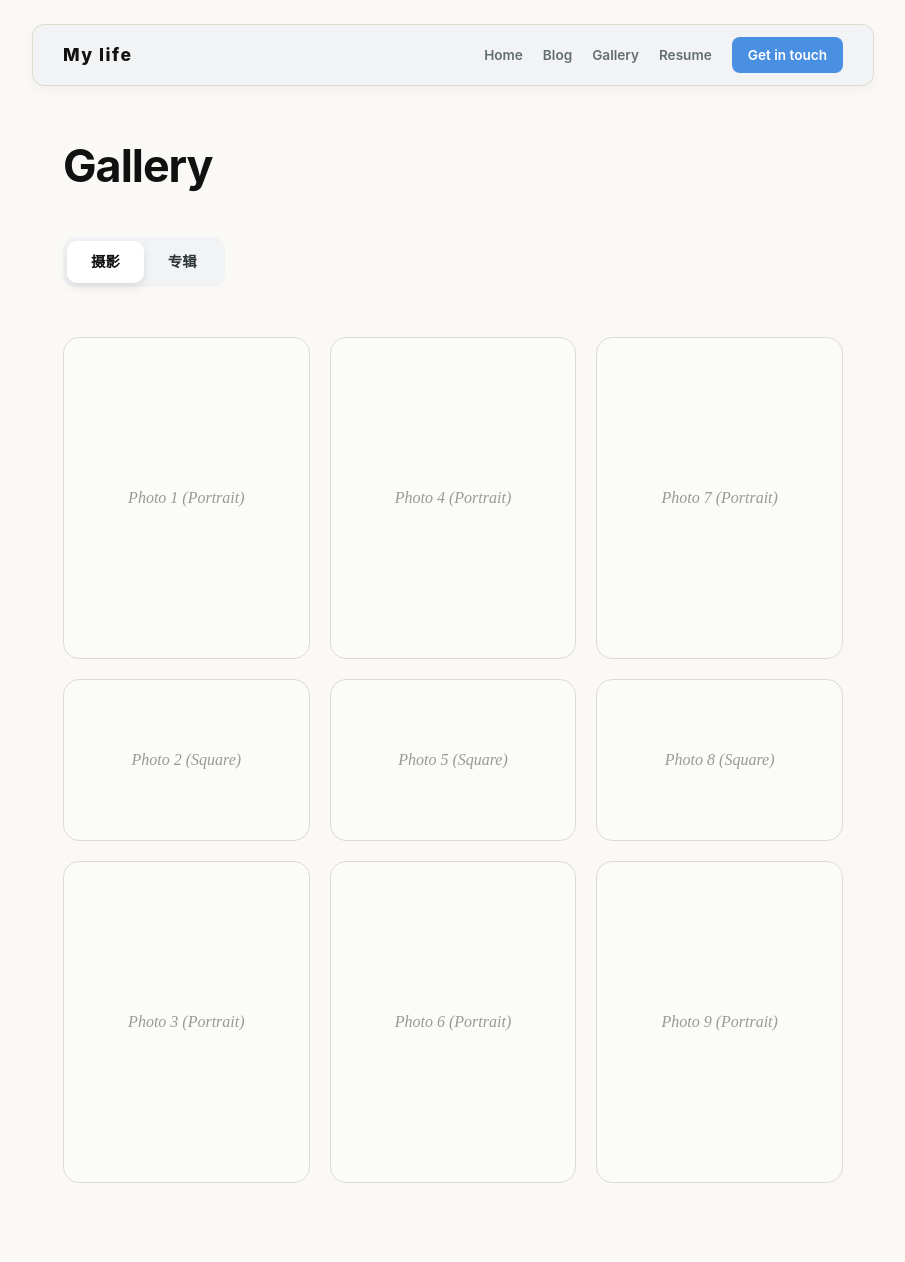
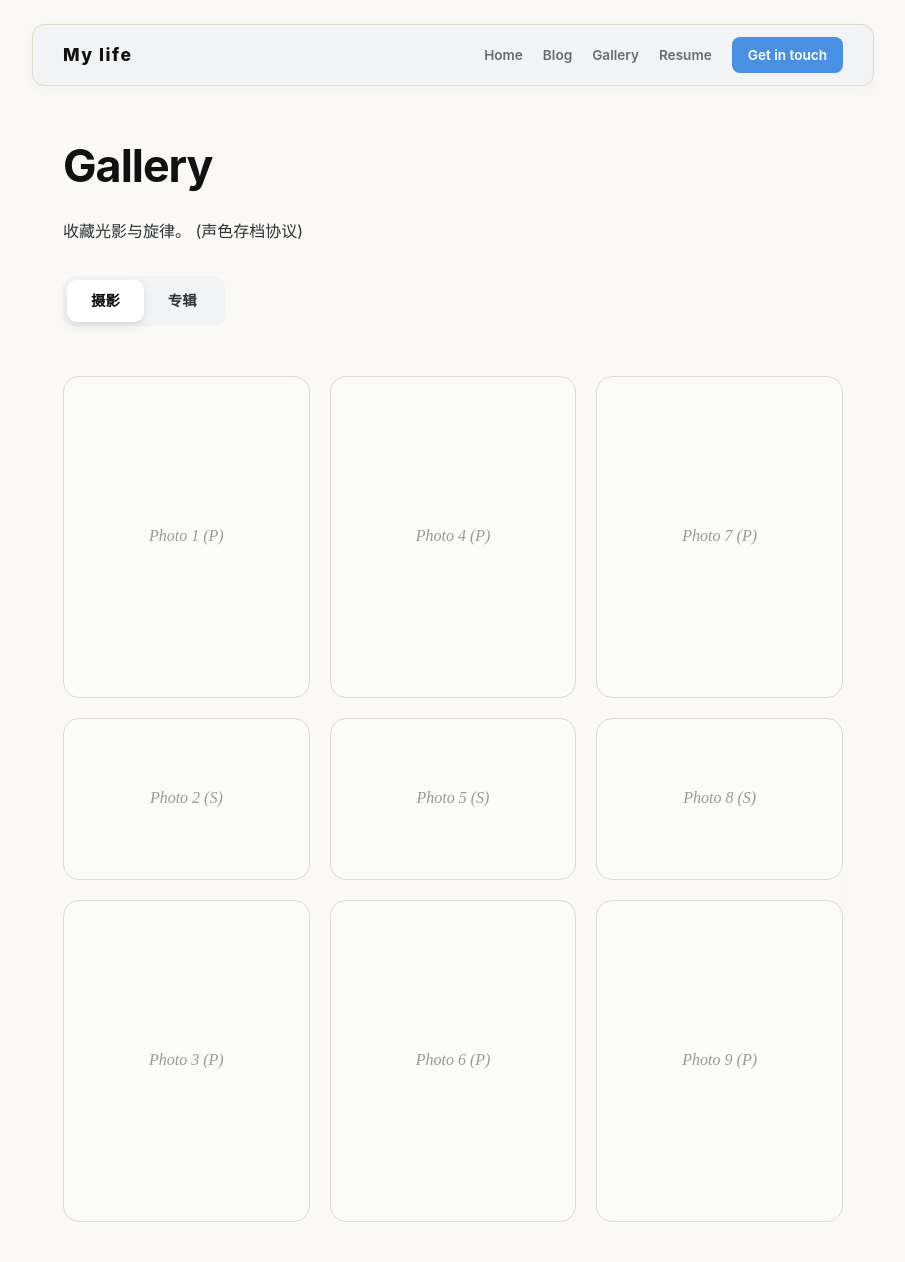
Before and after one commit to jayzzzzmp-commits/jayzzzzmp-commits.github.io, a Jekyll site: the page built from gallery.html, in a window 1280 px wide. Shown: the whole page, without its empty margins (187-1092 px from the left). Built offline with Jekyll 4.4.1, drawn with Linux system fonts in a browser that asks for light colours; before the commit the page ends 1223 px from its top, so only the background shows below that.

Commit message:
Update gallery.html

```diff
--- a/gallery.html
+++ b/gallery.html
@@ -4,7 +4,7 @@
 ---
 
 <style>
-    /* --- 1. 标题标签页 --- */
+    /* --- 1. 标题与分类标签页 --- */
     .gallery-header { margin-bottom: 50px; }
     .gallery-header h1 { font-size: 2.8em; margin-bottom: 10px; color: #111; letter-spacing: -1px; }
     .gallery-header p { color: var(--secondary-text); margin: 0; }
@@ -19,118 +19,112 @@
         margin-top: 30px;
     }
     .tab-btn {
-        padding: 8px 24px;
-        border-radius: 10px;
-        border: none;
-        background: none;
-        cursor: pointer;
-        transition: all 0.3s cubic-bezier(0.1, 0.7, 0.1, 1); /* iOS 缓动曲线 */
-        color: var(--secondary-text);
-        font-size: 0.9em;
-        font-weight: 600;
-        text-decoration: none;
+        padding: 8px 24px; border-radius: 10px; border: none; background: none;
+        cursor: pointer; transition: all 0.3s cubic-bezier(0.1, 0.7, 0.1, 1);
+        color: var(--secondary-text); font-size: 0.9em; font-weight: 600; text-decoration: none;
     }
-    .tab-btn.tab-active {
-        background-color: #fff;
-        color: #111;
-        box-shadow: 0 4px 10px rgba(0,0,0,0.1);
+    .tab-btn.tab-active { background-color: #fff; color: #111; box-shadow: 0 4px 10px rgba(0,0,0,0.1); }
+
+    /* --- 2. 核心科技：非规则瀑布流排版 (image_4.png 摄影质感保持) --- */
+    .masonry-grid { display: grid; grid-template-columns: repeat(3, 1fr); gap: 20px; grid-auto-flow: dense; }
+
+    .photo-item {
+        background-color: #fbfbf7; border: 1px solid #E0DBCF; border-radius: 16px;
+        overflow: hidden; display: flex; align-items: center; justify-content: center;
+        color: #999; font-style: italic; font-family: serif; transition: all 0.3s ease;
+        cursor: pointer; position: relative;
+    }
+    .photo-item:hover { transform: translateY(-3px); box-shadow: 0 10px 30px rgba(0,0,0,0.03); border-color: var(--accent-color); }
+    .photo-item img { width: 100%; height: 100%; object-fit: cover; }
+    .photo-placeholder-text { position: absolute; pointer-events: none; }
+    .portrait { grid-row: span 2; height: 320px; }
+    .square { grid-row: span 1; height: 160px; }
+
+    /* ===============================================================
+       ================= 核心升级：精致专辑网格 (image_8.png 格式) =================
+       =============================================================== */
+
+    /* 物理层：包裹两个 Pane 的视窗，开启隐藏溢出 */
+    .gallery-wrapper { overflow: hidden; margin-top: 40px; }
+    .gallery-wrapper-inner { display: flex; width: 200%; transition: transform 0.4s cubic-bezier(0.1, 0.7, 0.1, 1); }
+    .gallery-pane { width: 50%; transition: opacity 0.4s ease; opacity: 0.8; }
+    .gallery-pane.active { opacity: 1; }
+
+    /* 物理级疏通：强制專輯网格为 3 列，不使用 dense 流 */
+    .album-grid {
+        display: grid;
+        grid-template-columns: repeat(3, 1fr); /* 固定 3 列 */
+        gap: 30px; /* 加大间距以区分不同专辑 */
+        text-align: left; /* image_8.png 文字左对齐质感 */
     }
 
-    /* --- 2. 核心科技：非规则瀑布流排版通用样式 (image_10.png 质感) --- */
-    .masonry-grid {
-        display: grid;
-        grid-template-columns: repeat(3, 1fr); /* 完美的3列分栏 */
-        gap: 20px;
-        grid-auto-flow: dense; /* 紧密填充，自动补位 */
+    /* 每一个专辑卡片实体 (带有 image_1.png hover 质感) */
+    .album-card {
+        transition: transform 0.3s ease, border-color 0.3s;
+        cursor: pointer;
+    }
+    .album-card:hover { transform: translateY(-5px); }
+
+    /* 封面视窗 (image_8.png 的方形圆角) */
+    .cover-wrap {
+        background-color: #fbfbf7;
+        border: 1px solid #E0DBCF;
+        border-radius: 20px; /* image_8.png 的大圆角物理层 */
+        overflow: hidden;
+        box-shadow: 0 4px 15px rgba(0,0,0,0.02); /* 柔和阴影 */
+        transition: all 0.3s ease;
+
+        /* 核心自适应技术：强制方形圆角容器 */
+        aspect-ratio: 1 / 1;
+        display: flex; align-items: center; justify-content: center; /* 占位符文字居中 */
+        position: relative;
+    }
+    .album-card:hover .cover-wrap {
+        border-color: var(--accent-color); /* 悬浮时边框亮起 */
+        box-shadow: 0 10px 30px rgba(74, 144, 226, 0.05); /* 奶油蓝柔光阴影 */
     }
 
-    .photo-item {
-        background-color: #fbfbf7;
-        border: 1px solid #E0DBCF;
-        border-radius: 16px;
-        overflow: hidden;
-        display: flex; align-items: center; justify-content: center;
-        color: #999; font-style: italic; font-family: serif;
-        transition: all 0.3s ease;
-        cursor: pointer;
-        position: relative;
+    /* 真正的专辑封面链接 (实现“根据图片尺寸灵活变动、自适应填充”) */
+    .album-cover {
+        width: 100%; height: 100%; object-fit: cover; /* 物理参数：覆盖并填充方形区域 */
     }
 
-    /* 悬停时的物理级反馈 */
-    .photo-item:hover {
-        transform: translateY(-3px);
-        box-shadow: 0 10px 30px rgba(0,0,0,0.03);
-        border-color: var(--accent-color);
+    .cover-placeholder {
+        position: absolute; pointer-events: none; color: #999; font-family: monospace;
     }
 
-    /* 真正的摄影作品链接（将来在这里替换图片路径） */
-    .photo-item img { width: 100%; height: 100%; object-fit: cover; }
-
-    /* 占位符文字（当没有图片时显示） */
-    .photo-placeholder-text { position: absolute; pointer-events: none; }
-
-    /* portrait (长方形卡片) */
-    .portrait { grid-row: span 2; height: 320px; } /* 跨2行 */
-    /* square (正方形卡片) */
-    .square { grid-row: span 1; height: 160px; }   /* 跨1行 */
-
-    /* --- 3. iOS 风格过度感容器 --- */
-    /* 物理层：包裹两个 Pane 的视窗，开启隐藏溢出 */
-    .gallery-wrapper {
-        overflow: hidden;
-        margin-top: 40px;
+    /* 文字信息区域排版 (image_8.png 质感) */
+    .album-info {
+        padding: 15px 5px 5px 5px; /* image_8.png 的文字左对齐质感 */
+    }
+    .album-title {
+        font-size: 1.1em; font-weight: 700; margin: 0 0 5px 0; color: #111;
+    }
+    .album-artist {
+        font-size: 0.9em; color: var(--secondary-text); margin: 0;
     }
 
-    /* 发动引擎：将两个 Pane 水平排列，宽度为 200% */
-    .gallery-wrapper-inner {
-        display: flex;
-        width: 200%;
-        transition: transform 0.4s cubic-bezier(0.1, 0.7, 0.1, 1); /* iOS 风格缓动 */
+    /* --- 3. 灯箱 (Lightbox) --- */
+    .lightbox {
+        display: none; position: fixed; z-index: 1000; top: 0; left: 0;
+        width: 100%; height: 100%; background-color: rgba(0,0,0,0.85);
+        backdrop-filter: blur(5px); justify-content: center; align-items: center;
     }
-
-    /* 单个 Pane 容器，占视窗的 100% */
-    .gallery-pane {
-        width: 50%; /* 每个 Pane 占父容器的 50%，即视窗的 100% */
-        transition: opacity 0.4s ease; /* 可选的淡入淡出 */
-        opacity: 0.8; /* 默认轻微透明 */
-    }
-    .gallery-pane.active {
-        opacity: 1; /* 激活时全透明 */
-    }
-
-    /* --- 4. 模拟的专辑网格分布 (为了演示 dense) --- */
-    /* 专辑网格：使第一列和第三列主要由 Square 组成，第二列由 Portrait 组成 */
-    #pane-album .photo-item.square { grid-column: span 1; grid-row: span 1; }
-    #pane-album .photo-item.portrait { grid-column: span 1; grid-row: span 2; }
-
-    /* --- 5. 灯箱 (Lightbox) 全屏覆盖层 --- */
-    .lightbox {
-        display: none;
-        position: fixed; z-index: 1000; top: 0; left: 0;
-        width: 100%; height: 100%;
-        background-color: rgba(0,0,0,0.85);
-        backdrop-filter: blur(5px);
-        justify-content: center; align-items: center;
-    }
-    .close-lightbox {
-        position: absolute; top: 20px; right: 35px; color: #fff; font-size: 40px; font-weight: bold; cursor: pointer; transition: 0.3s;
-    }
+    .close-lightbox { position: absolute; top: 20px; right: 35px; color: #fff; font-size: 40px; font-weight: bold; cursor: pointer; transition: 0.3s; }
     .close-lightbox:hover { color: #bbb; }
-    .lightbox-content {
-        margin: auto; display: block; max-width: 90%; max-height: 90%; animation: zoomIn 0.3s;
-    }
+    .lightbox-content { margin: auto; display: block; max-width: 90%; max-height: 90%; animation: zoomIn 0.3s; }
     @keyframes zoomIn { from { transform: scale(0.9); opacity: 0; } to { transform: scale(1); opacity: 1; } }
 
-    /* 自适应：在手机端将瀑布流变成2列 */
+    /* 自适应：在手机端将瀑布流和专辑网格都变成2列 */
     @media (max-width: 600px) {
         .gallery-header h1 { font-size: 2.2em; }
-        .masonry-grid { grid-template-columns: repeat(2, 1fr); }
+        .masonry-grid, .album-grid { grid-template-columns: repeat(2, 1fr); gap: 15px;}
     }
 </style>
 
 <div class="gallery-header">
     <h1>Gallery</h1>
-
+    <p>收藏光影与旋律。 (声色存档协议)</p>
 
     <div class="gallery-tabs">
         <a href="gallery.html" class="tab-btn tab-active">摄影</a>
@@ -143,33 +137,89 @@
 
         <div class="gallery-pane active" id="pane-photography">
             <div class="masonry-grid">
-                <div class="photo-item portrait"><span class="photo-placeholder-text">Photo 1 (Portrait)</span><img src="" alt="" style="opacity:0;"></div>
-                <div class="photo-item portrait"><span class="photo-placeholder-text">Photo 4 (Portrait)</span><img src="" alt="" style="opacity:0;"></div>
-                <div class="photo-item portrait"><span class="photo-placeholder-text">Photo 7 (Portrait)</span><img src="" alt="" style="opacity:0;"></div>
+                <div class="photo-item portrait"><span class="photo-placeholder-text">Photo 1 (P)</span><img src="" alt="" style="opacity:0;"></div>
+                <div class="photo-item portrait"><span class="photo-placeholder-text">Photo 4 (P)</span><img src="" alt="" style="opacity:0;"></div>
+                <div class="photo-item portrait"><span class="photo-placeholder-text">Photo 7 (P)</span><img src="" alt="" style="opacity:0;"></div>
 
-                <div class="photo-item square"><span class="photo-placeholder-text">Photo 2 (Square)</span><img src="" alt="" style="opacity:0;"></div>
-                <div class="photo-item square"><span class="photo-placeholder-text">Photo 5 (Square)</span><img src="" alt="" style="opacity:0;"></div>
-                <div class="photo-item square"><span class="photo-placeholder-text">Photo 8 (Square)</span><img src="" alt="" style="opacity:0;"></div>
+                <div class="photo-item square"><span class="photo-placeholder-text">Photo 2 (S)</span><img src="" alt="" style="opacity:0;"></div>
+                <div class="photo-item square"><span class="photo-placeholder-text">Photo 5 (S)</span><img src="" alt="" style="opacity:0;"></div>
+                <div class="photo-item square"><span class="photo-placeholder-text">Photo 8 (S)</span><img src="" alt="" style="opacity:0;"></div>
 
-                <div class="photo-item portrait"><span class="photo-placeholder-text">Photo 3 (Portrait)</span><img src="" alt="" style="opacity:0;"></div>
-                <div class="photo-item portrait"><span class="photo-placeholder-text">Photo 6 (Portrait)</span><img src="" alt="" style="opacity:0;"></div>
-                <div class="photo-item portrait"><span class="photo-placeholder-text">Photo 9 (Portrait)</span><img src="" alt="" style="opacity:0;"></div>
+                <div class="photo-item portrait"><span class="photo-placeholder-text">Photo 3 (P)</span><img src="" alt="" style="opacity:0;"></div>
+                <div class="photo-item portrait"><span class="photo-placeholder-text">Photo 6 (P)</span><img src="" alt="" style="opacity:0;"></div>
+                <div class="photo-item portrait"><span class="photo-placeholder-text">Photo 9 (P)</span><img src="" alt="" style="opacity:0;"></div>
             </div>
         </div>
 
         <div class="gallery-pane" id="pane-album">
-            <div class="masonry-grid">
-                <div class="photo-item portrait"><span class="photo-placeholder-text">Album 1 (P)</span><img src="" alt="" style="opacity:0;"></div>
-                <div class="photo-item portrait"><span class="photo-placeholder-text">Album 4 (P)</span><img src="" alt="" style="opacity:0;"></div>
-                <div class="photo-item portrait"><span class="photo-placeholder-text">Album 7 (P)</span><img src="" alt="" style="opacity:0;"></div>
+            <div class="album-grid">
 
-                <div class="photo-item square"><span class="photo-placeholder-text">Album 2 (S)</span><img src="" alt="" style="opacity:0;"></div>
-                <div class="photo-item square"><span class="photo-placeholder-text">Album 5 (S)</span><img src="" alt="" style="opacity:0;"></div>
-                <div class="photo-item square"><span class="photo-placeholder-text">Album 8 (S)</span><img src="" alt="" style="opacity:0;"></div>
+                <div class="album-card">
+                    <div class="cover-wrap">
+                        <img src="" alt="Album Cover 1" class="album-cover" style="opacity:0;">
+                        <span class="cover-placeholder">Cover 1</span>
+                    </div>
+                    <div class="album-info">
+                        <h4 class="album-title">Album Title 1</h4>
+                        <p class="album-artist">Artist 1</p>
+                    </div>
+                </div>
 
-                <div class="photo-item portrait"><span class="photo-placeholder-text">Album 3 (P)</span><img src="" alt="" style="opacity:0;"></div>
-                <div class="photo-item portrait"><span class="photo-placeholder-text">Album 6 (P)</span><img src="" alt="" style="opacity:0;"></div>
-                <div class="photo-item portrait"><span class="photo-placeholder-text">Album 9 (P)</span><img src="" alt="" style="opacity:0;"></div>
+                <div class="album-card">
+                    <div class="cover-wrap">
+                        <img src="" alt="Album Cover 2" class="album-cover" style="opacity:0;">
+                        <span class="cover-placeholder">Cover 2</span>
+                    </div>
+                    <div class="album-info">
+                        <h4 class="album-title">Album Title 2</h4>
+                        <p class="album-artist">Artist 2</p>
+                    </div>
+                </div>
+
+                <div class="album-card">
+                    <div class="cover-wrap">
+                        <img src="" alt="Album Cover 3" class="album-cover" style="opacity:0;">
+                        <span class="cover-placeholder">Cover 3</span>
+                    </div>
+                    <div class="album-info">
+                        <h4 class="album-title">Album Title 3</h4>
+                        <p class="album-artist">Artist 3</p>
+                    </div>
+                </div>
+
+                <div class="album-card">
+                    <div class="cover-wrap">
+                        <img src="" alt="Album Cover 4" class="album-cover" style="opacity:0;">
+                        <span class="cover-placeholder">Cover 4</span>
+                    </div>
+                    <div class="album-info">
+                        <h4 class="album-title">Album Title 4</h4>
+                        <p class="album-artist">Artist 4</p>
+                    </div>
+                </div>
+
+                <div class="album-card">
+                    <div class="cover-wrap">
+                        <img src="" alt="Album Cover 5" class="album-cover" style="opacity:0;">
+                        <span class="cover-placeholder">Cover 5</span>
+                    </div>
+                    <div class="album-info">
+                        <h4 class="album-title">Album Title 5</h4>
+                        <p class="album-artist">Artist 5</p>
+                    </div>
+                </div>
+
+                <div class="album-card">
+                    <div class="cover-wrap">
+                        <img src="" alt="Album Cover 6" class="album-cover" style="opacity:0;">
+                        <span class="cover-placeholder">Cover 6</span>
+                    </div>
+                    <div class="album-info">
+                        <h4 class="album-title">Album Title 6</h4>
+                        <p class="album-artist">Artist 6</p>
+                    </div>
+                </div>
+
             </div>
         </div>
 
@@ -186,23 +236,34 @@
     const wrapperInner = document.getElementById('gallery-inner');
     const photographyPane = document.getElementById('pane-photography');
     const albumPane = document.getElementById('pane-album');
-    const grids = document.querySelectorAll('.masonry-grid'); // 获取所有网格
     const lightbox = document.getElementById('lightbox');
     const lightboxImg = document.getElementById('lightbox-img');
     const closeBtn = document.getElementById('close-lightbox');
 
-    grids.forEach(grid => { // 为每个网格添加事件监听器
-        grid.addEventListener('click', function(e) {
-            const item = e.target.closest('.photo-item');
-            if (!item) return;
-            const img = item.querySelector('img');
-            // 只有当图片真正有链接时才触发放大
-            if (img && img.src && img.src !== window.location.href) {
-                lightboxImg.src = img.src;
-                lightbox.style.display = 'flex';
-            }
-        });
-    });
+    // 疏通物理级选择器：同时监听摄影和专辑网格
+    const photographyGrid = document.querySelector('#pane-photography .masonry-grid');
+    const albumGrid = document.querySelector('#pane-album .album-grid');
+
+    // 处理摄影网格点击放大 (保持非规则瀑布流质感)
+    photographyGrid.addEventListener('click', handleGridClick);
+    // 处理专辑网格点击放大 (专门处理 album-cover 物理层)
+    albumGrid.addEventListener('click', handleGridClick);
+
+    // 通用灯箱点击放大逻辑
+    function handleGridClick(e) {
+        // 疏通物理层：寻找 photo-item 或 cover-wrap
+        const item = e.target.closest('.photo-item') || e.target.closest('.cover-wrap');
+        if (!item) return;
+
+        // 寻找内部图片实体
+        const img = item.querySelector('img');
+
+        // 只有当图片真正有链接 (且不为 0xcafebabe 级别的透明占位图) 时才触发放大
+        if (img && img.src && img.style.opacity !== '0' && img.src !== window.location.href) {
+            lightboxImg.src = img.src;
+            lightbox.style.display = 'flex';
+        }
+    }
 
     // 关闭灯箱的逻辑
     function closeLightbox() { lightbox.style.display = 'none'; }
```
Also changed, not shown: other parts of gallery.html (+2 -3 lines).
